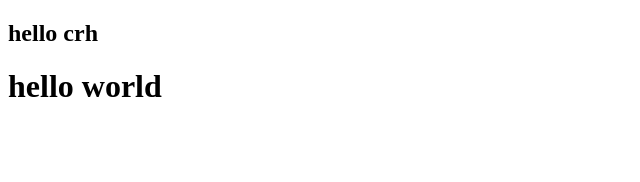
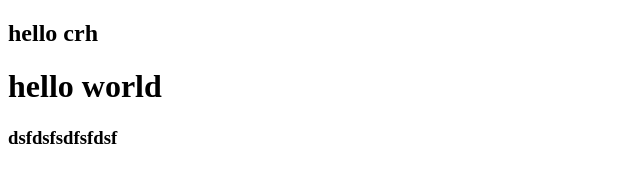
Before and after one commit to crh97/git-demo, a plain HTML site: page index.html in a window 1280 px wide. Shown: the whole page, without its empty margins (0-640 px from the left). Drawn offline with Linux system fonts and the light colour scheme.

Commit message:
这是第三次提交

```diff
--- a/index.html
+++ b/index.html
@@ -9,5 +9,6 @@
 <body>
     <h2>hello crh</h2>
     <h1>hello world</h1>
+    <h3>dsfdsfsdfsfdsf</h3>
 </body>
 </html>
```
